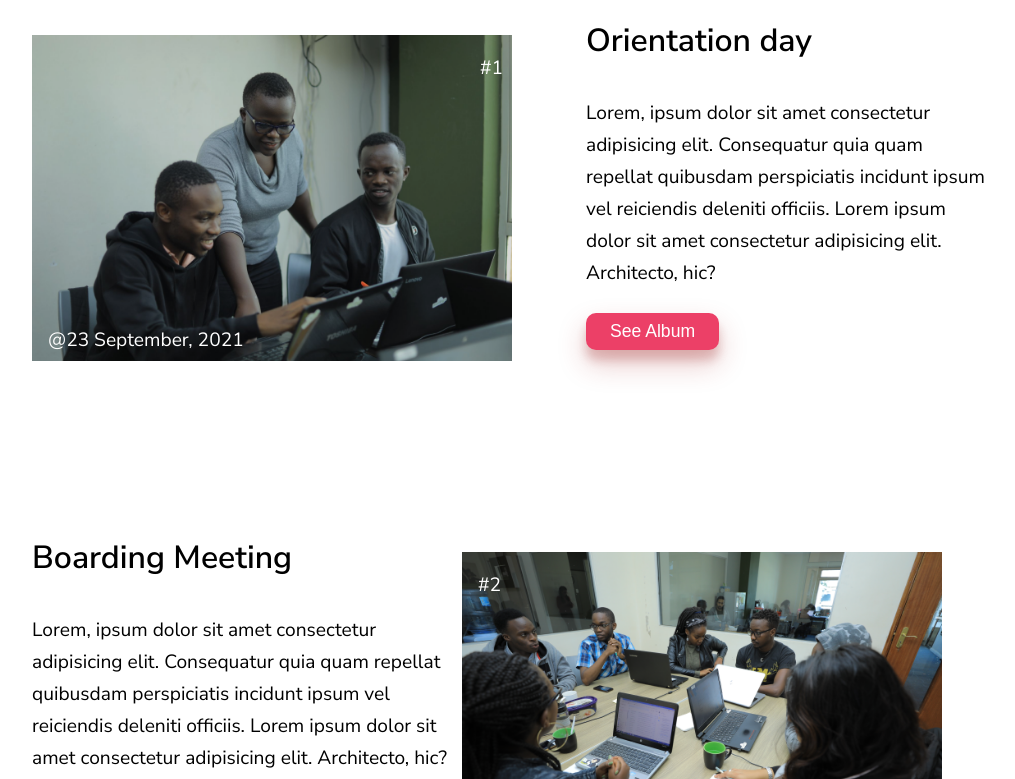
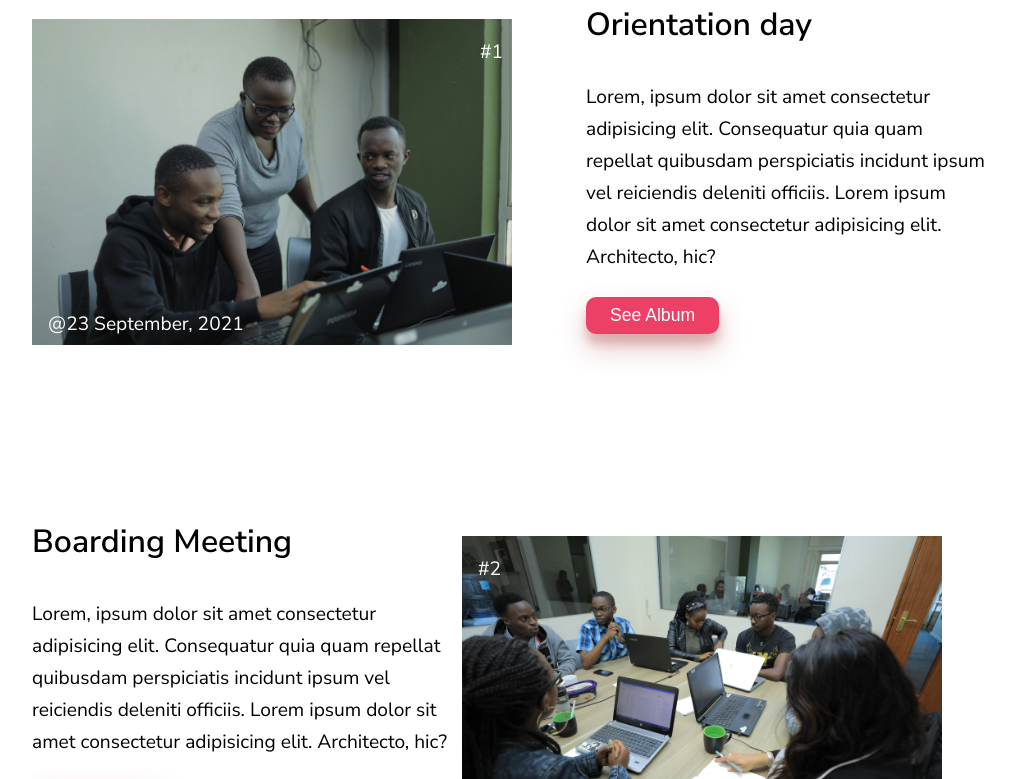
Before and after one commit to hermitex/project-1, a plain HTML site: page index.html in a window 1280 px wide. Shown: the part 741-1520 px from the top of the page, without its empty margins (128-1143 px from the left). Drawn offline with Linux system fonts and the light colour scheme.

Commit message:
fix margins

```diff
--- a/assets/css/style.css
+++ b/assets/css/style.css
@@ -15,12 +15,12 @@ body {
 /* ................ main container setttings ................ */
 .wrapper {
   width: 80vw;
-  margin: 5rem auto;
+  margin: 4rem auto;
   overflow-x: hidden;
 }
 
 .wrapper > div {
-  margin-bottom: 4rem;
+  margin-bottom: 3rem;
 }
 
 /* ................ stories container setttings ................ */
```
